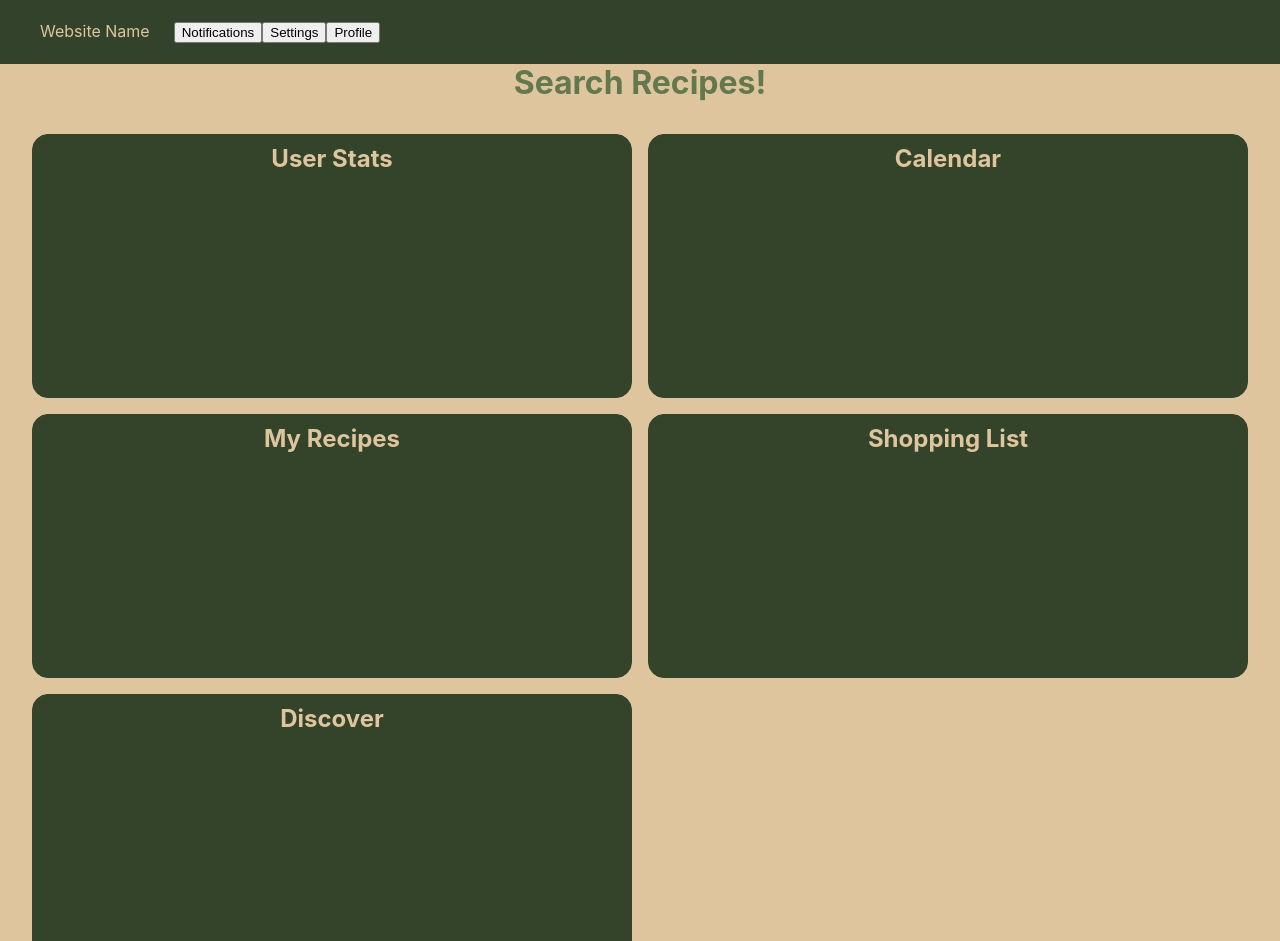
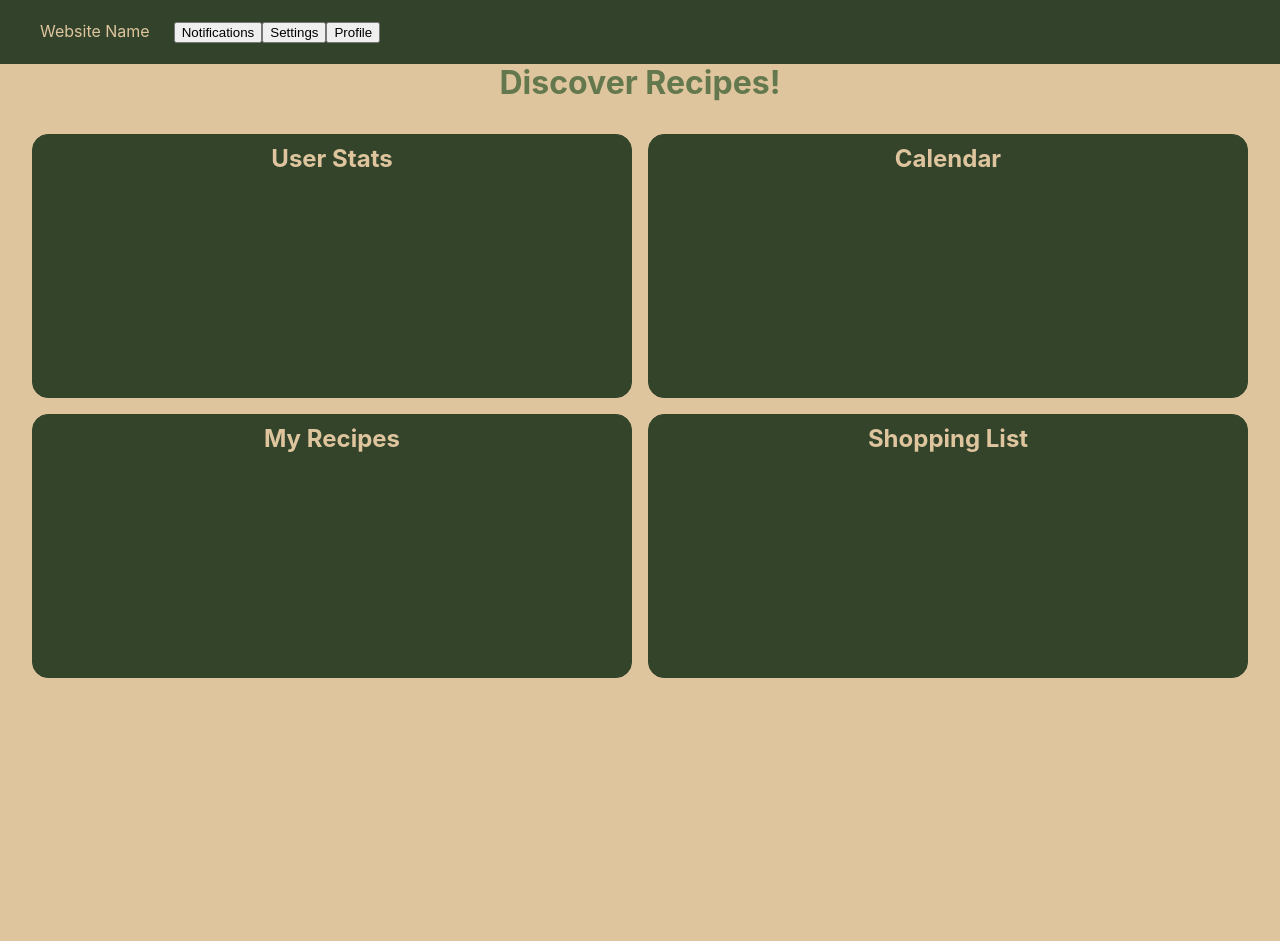
Before and after one commit to 498SeniorCapstone/SeniorCapstone, a React (Vite) app: page /Search in a window 1280 px wide. Shown: the top 941 px of the page. After the commit the page ends 800 px from the top, so only its background shows below. Built offline with nearby package versions, Linux system fonts and the light colour scheme; no server answers.

Commit message:
removed discover widget

```diff
--- a/src/App.tsx
+++ b/src/App.tsx
@@ -20,7 +20,7 @@ function App() {
       </div>
 
       <main>
-        <h1 onClick={() => navigate('/Search')}>Search Recipes!</h1>
+        <h1 onClick={() => navigate('/Search')}>Discover Recipes!</h1>
 
         <div className="widget-grid" id="widget-grid">
           <section id="stats" className="widget">
@@ -38,10 +38,6 @@ function App() {
           <section id="shopping-list" className="widget">
             <h2 onClick={() => navigate('/Shopping-List')}>Shopping List</h2>
           </section>
-
-          <section id="discover" className="widget discover-panel">
-            <h2 onClick={() => navigate('/Discover')}>Discover</h2>
-          </section>
         </div>
       </main>
 
```
